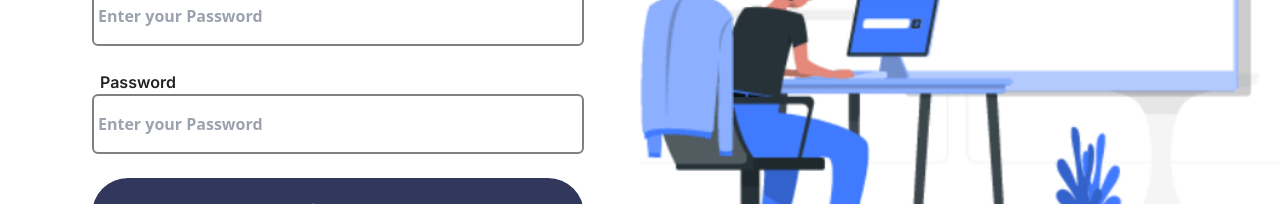
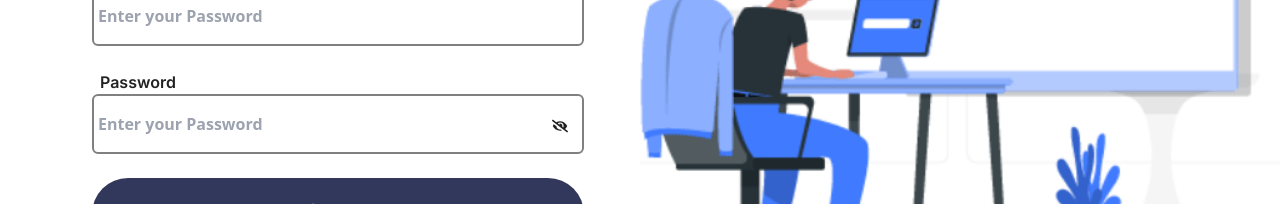
Before and after one commit to RezaualHossenSunny/social-_media, a React (Vite) app: page / in a window 1280 px wide. Shown: the part 378-582 px from the top of the page. Built offline with nearby package versions, Linux system fonts and the light colour scheme.

Commit message:
show add

```diff
--- a/package.json
+++ b/package.json
@@ -11,7 +11,8 @@
   },
   "dependencies": {
     "react": "^18.2.0",
-    "react-dom": "^18.2.0"
+    "react-dom": "^18.2.0",
+    "react-icons": "^5.0.1"
   },
   "devDependencies": {
     "@types/react": "^18.2.43",
--- a/src/Page/Registration.jsx
+++ b/src/Page/Registration.jsx
@@ -1,5 +1,7 @@
 import React, { useState } from "react";
 import logo from "../assets/login-animate.gif";
+import { FaEye } from "react-icons/fa";
+import { FaEyeSlash } from "react-icons/fa";
 const Registration = () => {
   const [email, setEmail] = useState("");
   const [name, setName] = useState("");
@@ -8,6 +10,10 @@ const Registration = () => {
   const [emailer, setEmailer] = useState("");
   const [nameer, setnameer] = useState("");
   const [passworder, setpasworder] = useState("");
+
+  const [show,setshow]=useState(false);
+
+
 
   const handleEmail = (e) => {
     setEmail(e.target.value);
@@ -75,15 +81,27 @@ const Registration = () => {
                 <p className="font-inter text-red-700">{nameer}</p>
               </div>
 
-              <div>
-                <p className="font-inter ml-2 mt-6">Password</p>
+              <div className="relative">
+                <p className="font-inter ml-2 mt-6 ">Password</p>
                 <input
                   onChange={handlepasswoord}
-                  className="w-[492px] py-4 px-1 rounded-md  border border-2 border-[#808080] "
+                  className="w-[492px] py-4 px-1 rounded-md  border border-2 border-[#808080] relative "
                   placeholder="Enter your Password "
-                  type="password"
+                  type={show ? 'text' :'password'}
                 />
+
                 <p className="font-inter text-red-700">{passworder}</p>
+
+              {
+                show ? <FaEye onClick={()=> setshow(!show)} className="absolute top-12 right-4 "/>
+                :<FaEyeSlash onClick={()=> setshow(!show)} className="absolute top-12 right-4"/>
+              }
+
+
+
+
+
+
               </div>
 
               <div
```
Also changed, not shown: 1 other file (tests, documents, lock files or other folders).
